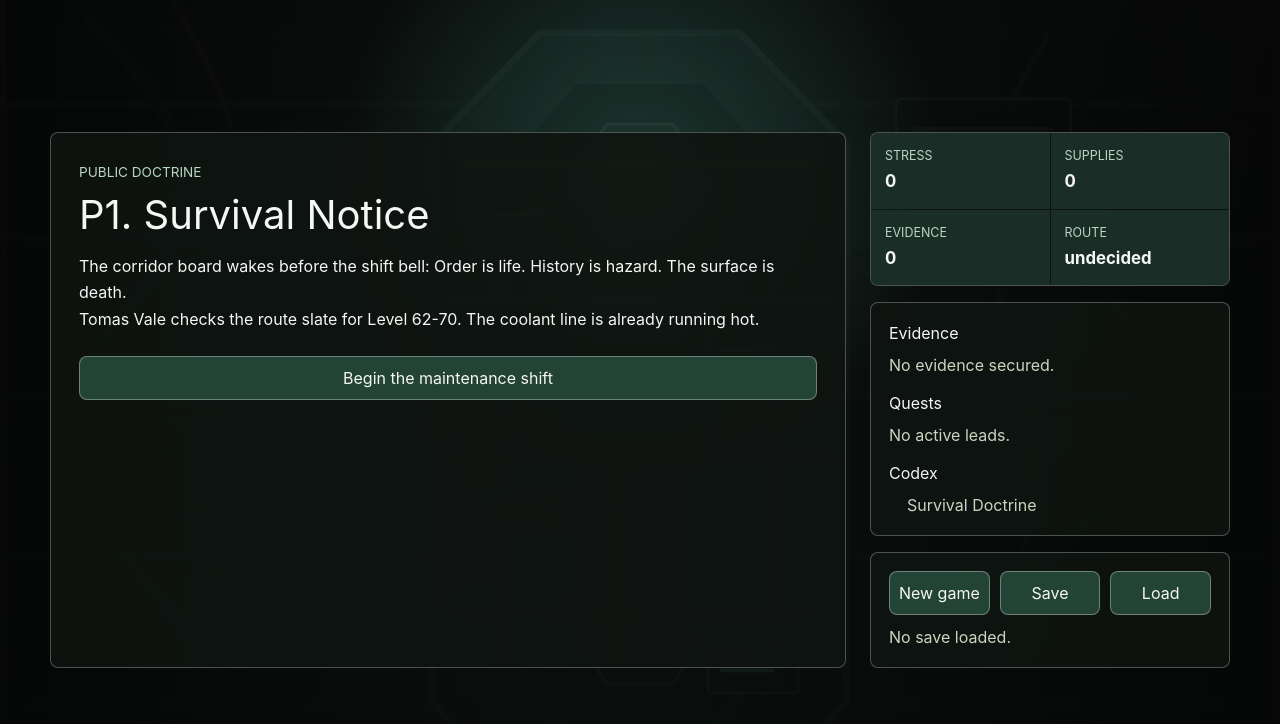
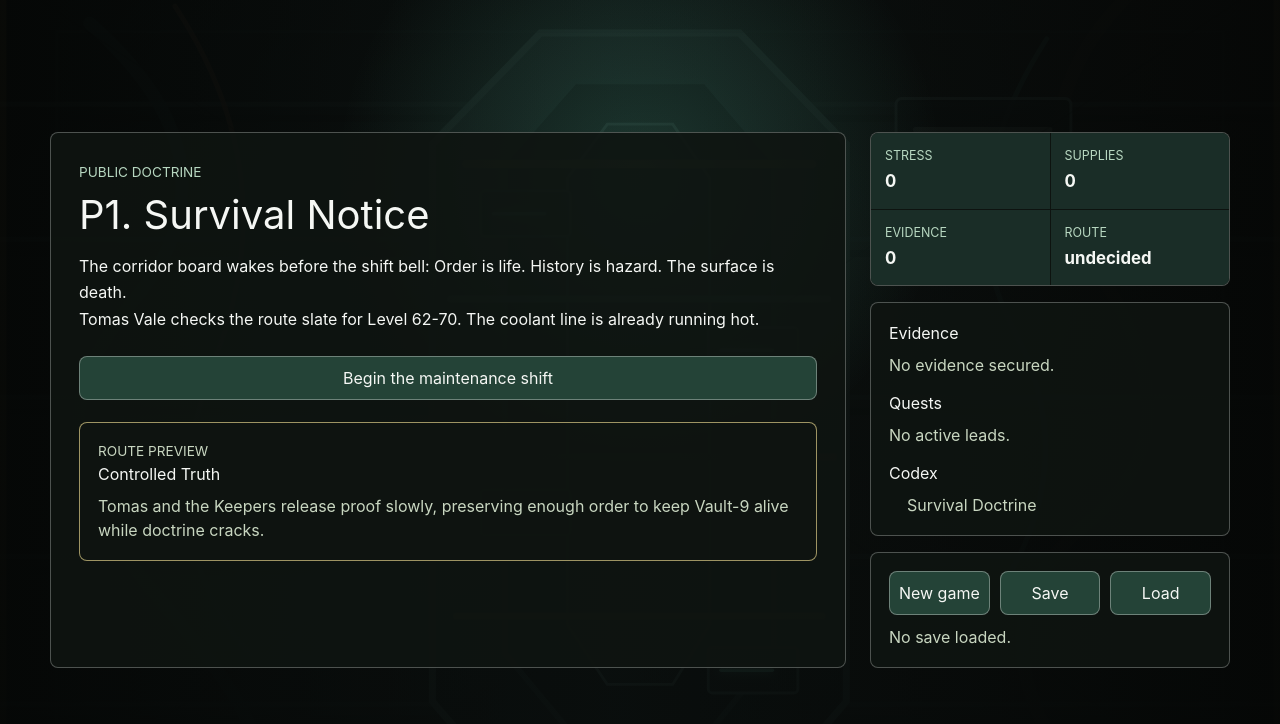
Before and after one commit to maciejgos/the-deep-vault, a React (Vite) app: page / in a window 1280 px wide. Shown: the top 724 px of the page. Built offline with nearby package versions, Linux system fonts and the light colour scheme.

Commit message:
Add route fixture save-load coverage

```diff
--- /dev/null
+++ b/src/game/fixtures.ts
@@ -0,0 +1,25 @@
+import { applyChoice } from "./engine";
+import { createInitialState } from "./initialState";
+import type { GameContent, GameState, RouteFixture } from "./types";
+
+export interface FixtureRunResult {
+  fixture: RouteFixture;
+  state: GameState;
+}
+
+export function runRouteFixture(content: GameContent, fixtureId: string, initialState?: GameState): FixtureRunResult {
+  const fixture = content.routeFixtures[fixtureId];
+
+  if (!fixture) {
+    throw new Error(`Route fixture does not exist: ${fixtureId}`);
+  }
+
+  const startingState = initialState ?? createInitialState(content.startSceneId);
+  const state = fixture.choiceIds.reduce((nextState, choiceId) => applyChoice(content, nextState, choiceId), startingState);
+
+  return { fixture, state };
+}
+
+export function runRouteChoices(content: GameContent, choiceIds: string[], initialState?: GameState): GameState {
+  return choiceIds.reduce((nextState, choiceId) => applyChoice(content, nextState, choiceId), initialState ?? createInitialState(content.startSceneId));
+}
--- a/src/game/index.ts
+++ b/src/game/index.ts
@@ -2,6 +2,7 @@
 export * from "./contentGraph";
 export * from "./effects";
 export * from "./engine";
+export * from "./fixtures";
 export * from "./initialState";
 export * from "./routeEvaluator";
 export * from "./saveLoad";
--- a/src/game/routeEvaluator.ts
+++ b/src/game/routeEvaluator.ts
@@ -17,7 +17,7 @@
 
 function scoreRoutes(state: GameState): Partial<Record<RouteId, number>> {
   return ROUTES.reduce<Partial<Record<RouteId, number>>>((scores, routeId) => {
-    scores[routeId] = state.routeProgress[routeId] ?? 0;
+    scores[routeId] = (state.routeProgress[routeId] ?? 0) + scoreRouteSignals(state, routeId);
     return scores;
   }, {});
 }
@@ -38,9 +38,72 @@
 }
 
 function findEndingForRoute(content: GameContent, state: GameState, routeId: RouteId): Ending | null {
+  const routedState = { ...state, finalRoute: routeId };
+
   return (
     Object.values(content.endings).find(
-      (ending) => ending.routeId === routeId && evaluateConditions(ending.conditions, state)
+      (ending) => ending.routeId === routeId && evaluateConditions(ending.conditions, routedState)
     ) ?? null
   );
 }
+
+function scoreRouteSignals(state: GameState, routeId: RouteId): number {
+  switch (routeId) {
+    case "controlled-truth":
+      return (
+        evidenceScore(state, ["evidence.paper-schematics", "evidence.nursery-truth", "evidence.voss-continuity"]) +
+        trustScore(state, "keepers") +
+        characterScore(state, "nera", "allied") +
+        stabilityBonus(state)
+      );
+    case "full-exposure":
+      return (
+        evidenceScore(state, ["evidence.found-b17", "evidence.boundary-truth", "evidence.exile-truth"]) +
+        trustScore(state, "descenders") +
+        characterScore(state, "cael", "pressing") +
+        pressureBonus(state)
+      );
+    case "preserve-order":
+      return (
+        evidenceScore(state, ["evidence.voss-continuity"]) +
+        trustScore(state, "stability") +
+        characterScore(state, "voss", "bargaining") +
+        stabilityBonus(state)
+      );
+    case "exit-protocol":
+      return (
+        evidenceScore(state, ["evidence.boundary-truth", "evidence.exile-truth"]) +
+        characterScore(state, "alma", "allied") +
+        itemScore(state, ["item.raw-sensor-spool", "item.relay-bypass-coil", "item.broadcast-cipher"]) +
+        resourceScore(state, "supplies")
+      );
+  }
+}
+
+function evidenceScore(state: GameState, evidenceIds: string[]): number {
+  return evidenceIds.filter((evidenceId) => state.evidenceIds.includes(evidenceId)).length;
+}
+
+function itemScore(state: GameState, itemIds: string[]): number {
+  return itemIds.filter((itemId) => state.itemIds.includes(itemId)).length;
+}
+
+function trustScore(state: GameState, factionId: string): number {
+  return Math.max(0, Math.floor((state.factionTrust[factionId] ?? 0) / 2));
+}
+
+function characterScore(state: GameState, characterId: string, value: string): number {
+  return state.characterStates[characterId] === value ? 1 : 0;
+}
+
+function stabilityBonus(state: GameState): number {
+  return state.publicStability >= 0 ? 1 : 0;
+}
+
+function pressureBonus(state: GameState): number {
+  return state.publicStability < 0 || state.stress >= 10 ? 1 : 0;
+}
+
+function resourceScore(state: GameState, resource: "supplies"): number {
+  return Math.max(0, Math.min(2, state[resource]));
+}
```
Also changed, not shown: spec/plans/the-deep-vault-complete-game-mvp-implementation.md (+4 -1 lines), 2 other files (tests, documents, lock files or other folders).
